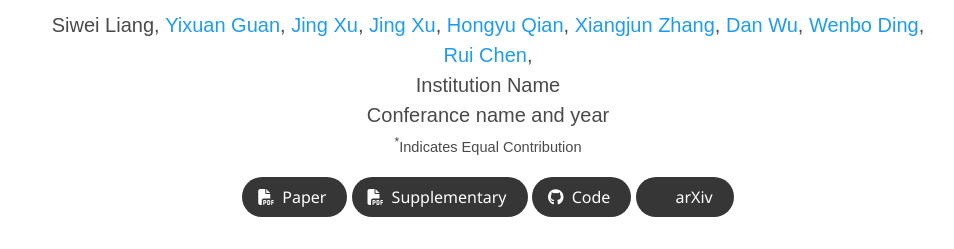
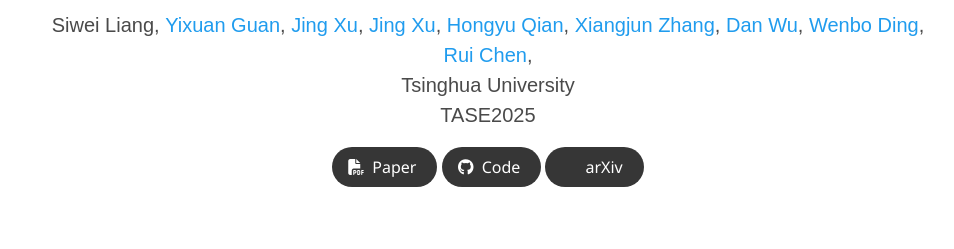
Before and after one commit to all-tact/all-tact.github.io, a plain HTML site: page index.html in a window 1280 px wide. Shown: the part 224-473 px from the top of the page, without its empty margins (152-1106 px from the left). Drawn offline with nearby package versions, Linux system fonts and the light colour scheme; grey boxes are pictures that could not be loaded; some icons are missing; a web font is replaced by a local one.

Commit message:
Update index.html

```diff
--- a/index.html
+++ b/index.html
@@ -77,15 +77,14 @@
                   </div>
 
                   <div class="is-size-5 publication-authors">
-                    <span class="author-block">Institution Name<br>Conferance name and year</span>
-                    <span class="eql-cntrb"><small><br><sup>*</sup>Indicates Equal Contribution</small></span>
+                    <span class="author-block">Tsinghua University<br>TASE2025</span>
                   </div>
 
                   <div class="column has-text-centered">
                     <div class="publication-links">
                          <!-- Arxiv PDF link -->
                       <span class="link-block">
-                        <a href="https://arxiv.org/pdf/<ARXIV PAPER ID>.pdf" target="_blank"
+                        <a href="https://arxiv.org/pdf/2504.18064" target="_blank"
                         class="external-link button is-normal is-rounded is-dark">
                         <span class="icon">
                           <i class="fas fa-file-pdf"></i>
@@ -94,20 +93,9 @@
                       </a>
                     </span>
 
-                    <!-- Supplementary PDF link -->
-                    <span class="link-block">
-                      <a href="static/pdfs/supplementary_material.pdf" target="_blank"
-                      class="external-link button is-normal is-rounded is-dark">
-                      <span class="icon">
-                        <i class="fas fa-file-pdf"></i>
-                      </span>
-                      <span>Supplementary</span>
-                    </a>
-                  </span>
-
                   <!-- Github link -->
                   <span class="link-block">
-                    <a href="https://github.com/YOUR REPO HERE" target="_blank"
+                    <a href="https://github.com/callmeray/AllTact-Fin-Ray" target="_blank"
                     class="external-link button is-normal is-rounded is-dark">
                     <span class="icon">
                       <i class="fab fa-github"></i>
@@ -118,7 +106,7 @@
 
                 <!-- ArXiv abstract Link -->
                 <span class="link-block">
-                  <a href="https://arxiv.org/abs/<ARXIV PAPER ID>" target="_blank"
+                  <a href="https://arxiv.org/abs/2504.18064" target="_blank"
                   class="external-link button is-normal is-rounded is-dark">
                   <span class="icon">
                     <i class="ai ai-arxiv"></i>
```
